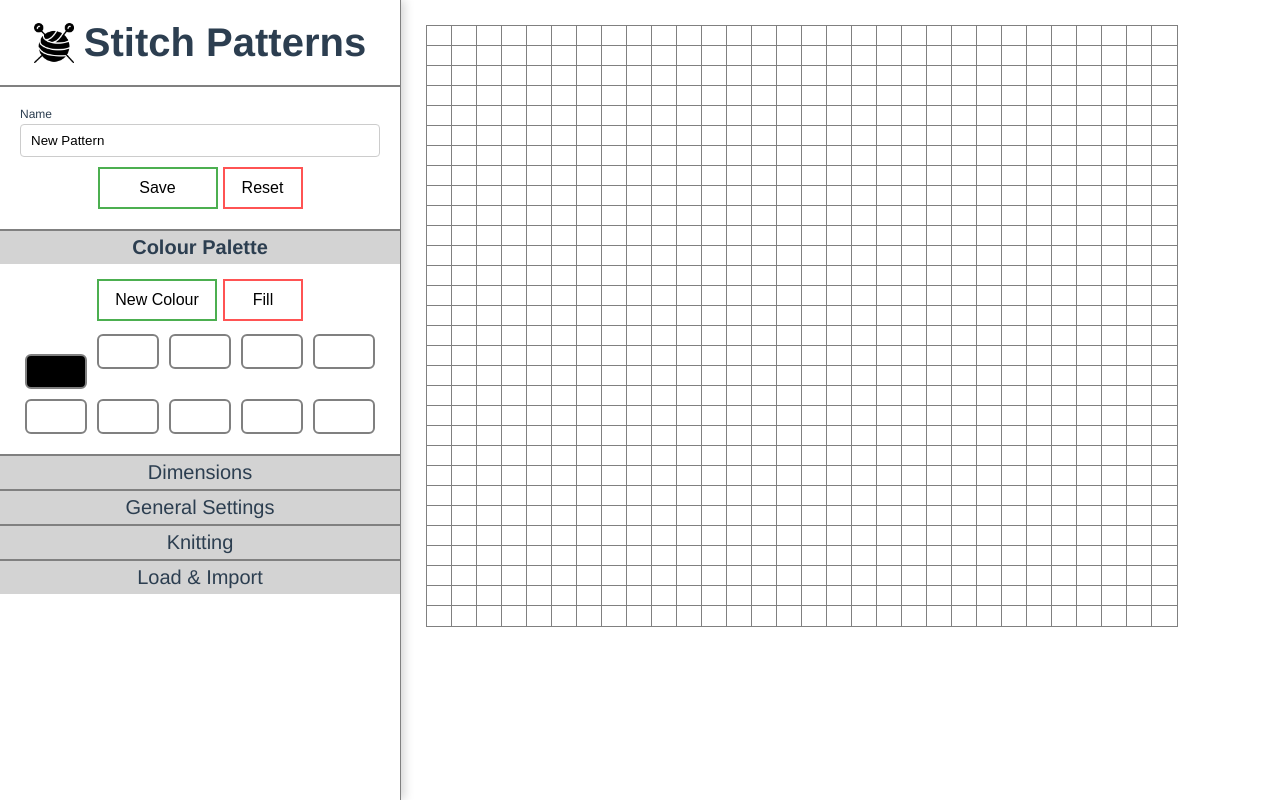
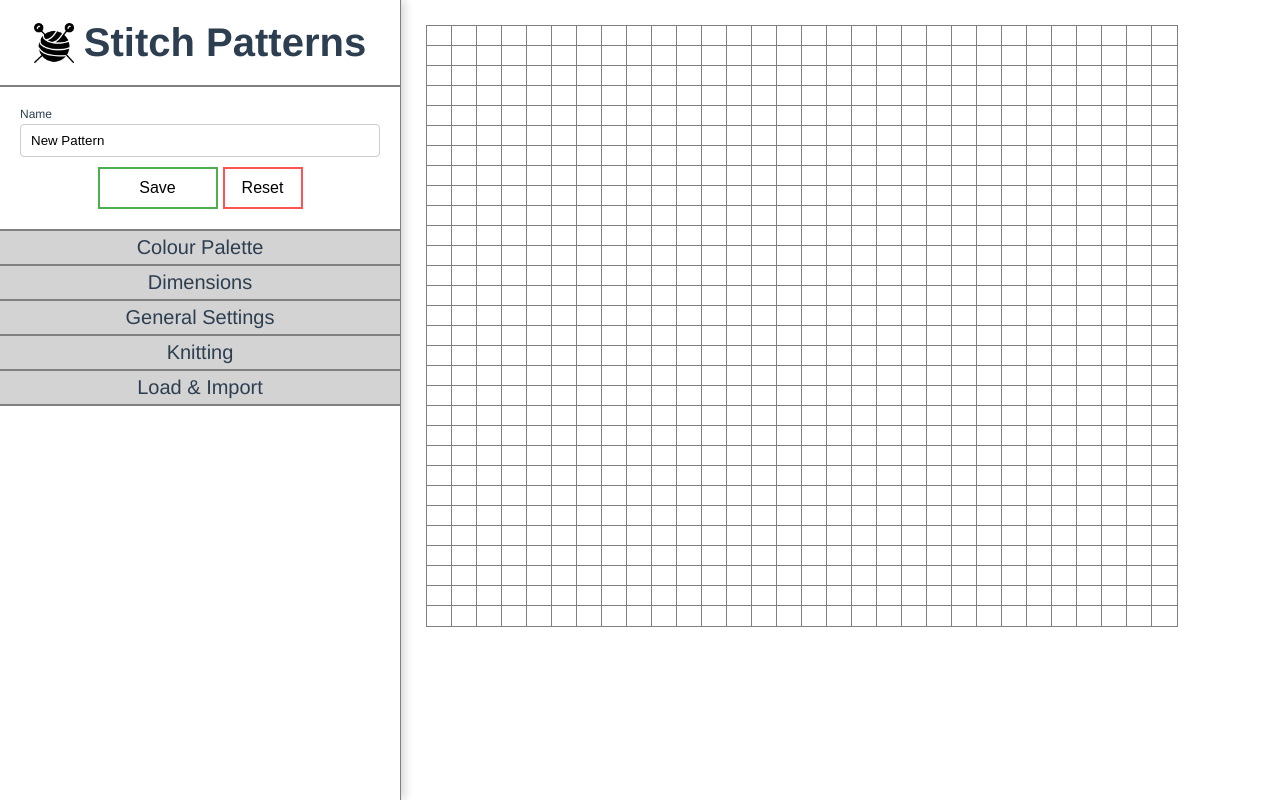
Before and after one commit to QuantumWarp/stitch-patterns, a Vue app: page / in a window 1280 px wide. Built offline with nearby package versions, Linux system fonts and the light colour scheme; some icons are missing.

Commit message:
One panel open at a time

```diff
--- a/src/components/GridControls.vue
+++ b/src/components/GridControls.vue
@@ -4,37 +4,54 @@
 
     <SectionPanel
       name="Colour Palette"
-      start-open
+      :open="openPanels.includes('color')"
+      @update:open="updatePanelState({ panel: 'color', open: $event})"
     >
       <ColorPalette />
     </SectionPanel>
 
-    <SectionPanel name="Dimensions">
+    <SectionPanel
+      name="Dimensions"
+      :open="openPanels.includes('dimensions')"
+      @update:open="updatePanelState({ panel: 'dimensions', open: $event})"
+    >
       <div class="row">
         <DimensionAdjuster />
         <RowColumnAdjuster />
       </div>
     </SectionPanel>
 
-    <SectionPanel name="General Settings">
+    <SectionPanel
+      name="General Settings"
+      :open="openPanels.includes('general')"
+      @update:open="updatePanelState({ panel: 'general', open: $event})"
+    >
       <GeneralSettings />
     </SectionPanel>
 
-    <SectionPanel name="Knitting">
+    <SectionPanel
+      name="Knitting"
+      :open="openPanels.includes('knitting')"
+      @update:open="updatePanelState({ panel: 'knitting', open: $event})"
+    >
       <div class="row">
         <KnitSession />
         <KnitStitchPanel />
       </div>
     </SectionPanel>
 
-    <SectionPanel name="Load &amp; Import">
+    <SectionPanel
+      name="Load &amp; Import"
+      :open="openPanels.includes('loadImport')"
+      @update:open="updatePanelState({ panel: 'loadImport', open: $event})"
+    >
       <LoadImportPanel />
     </SectionPanel>
   </div>
 </template>
 
 <script>
-import { mapActions } from 'vuex';
+import { mapActions, mapGetters } from 'vuex';
 import PrimaryInfo from './controls/PrimaryInfo.vue';
 import ColorPalette from './controls/ColorPalette.vue';
 import GeneralSettings from './controls/GeneralSettings.vue';
@@ -57,11 +74,17 @@ export default {
     LoadImportPanel,
     SectionPanel,
   },
+  computed: {
+    ...mapGetters(['openPanels']),
+  },
   created() {
     this.loadSession();
   },
   methods: {
-    ...mapActions(['loadSession']),
+    ...mapActions([
+      'loadSession',
+      'updatePanelState',
+    ]),
   },
 };
 </script>
@@ -76,7 +99,10 @@ export default {
   flex: 1;
 }
 .grid-controls {
-  overflow-y: scroll;
+  overflow-y: auto;
   flex: 1;
 }
+section:last-child {
+  border-bottom: 2px solid grey;
+}
 </style>
--- a/src/components/controls/SectionPanel.vue
+++ b/src/components/controls/SectionPanel.vue
@@ -2,7 +2,7 @@
   <section :class="{ open }">
     <div
       class="heading"
-      @click="open = !open"
+      @click="$emit('update:open', !open)"
     >
       <span>{{ name }}</span>
     </div>
@@ -25,25 +25,25 @@
 export default {
   props: {
     name: { type: String, required: true },
-    startOpen: { type: Boolean, default: false },
+    open: { type: Boolean, default: false },
   },
   data: () => ({
-    open: false,
     maxHeightOpen: '0',
   }),
   mounted() {
-    this.open = this.startOpen;
     this.maxHeightOpen = `${this.$refs.content.getBoundingClientRect().height}px`;
   },
 };
 </script>
 
 <style scoped>
+section {
+  border-top: 2px solid grey;
+}
 .heading {
   display: flex;
   justify-content: center;
   font-size: 20px;
-  border-top: 2px solid grey;
   padding: 5px;
   background-color: lightgray;
   user-select: none;
--- a/src/store/settings/actions.js
+++ b/src/store/settings/actions.js
@@ -1,4 +1,16 @@
 export default {
+  updatePanelState({ commit, getters }, { panel, open }) {
+    const panelOpen = getters.openPanels.includes(panel);
+    if (open) {
+      commit('setOpenPanels', [panel]);
+      return;
+    }
+    if (panelOpen === open) return;
+    const newPanels = open
+      ? [...getters.openPanels, panel]
+      : getters.openPanels.filter((x) => x !== panel);
+    commit('setOpenPanels', newPanels);
+  },
   resetSettings({ commit }) {
     commit('setSettings', {
       color: '#000000',
--- a/src/store/settings/getters.js
+++ b/src/store/settings/getters.js
@@ -1,4 +1,5 @@
 export default {
   colorPalette(state) { return state.colorPalette; },
   settings(state) { return state.settings; },
+  openPanels(state) { return state.openPanels; },
 };
--- a/src/store/settings/mutations.js
+++ b/src/store/settings/mutations.js
@@ -1,5 +1,8 @@
 /* eslint-disable no-param-reassign */
 export default {
+  setOpenPanels(state, openPanels) {
+    state.openPanels = openPanels;
+  },
   setSettings(state, settings) {
     state.settings = settings;
   },
--- a/src/store/settings/state.js
+++ b/src/store/settings/state.js
@@ -10,6 +10,7 @@ const state = {
     mirrorY: false,
   },
   colorPalette: [],
+  openPanels: [],
 };
 
 export default {
```
